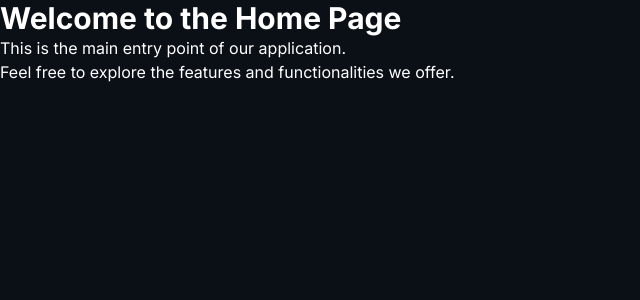
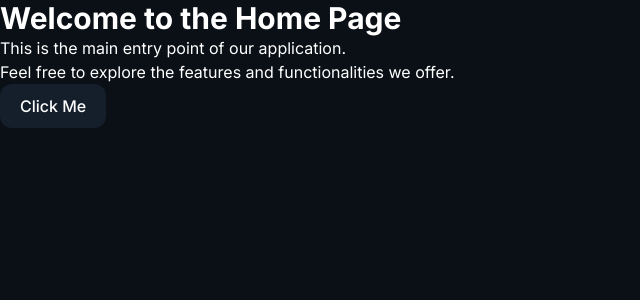
Before and after one commit to thallesrafaell/devbills, a React (Vite) app in the folder interface/: page / in a window 1280 px wide. Shown: the top 300 px of the page, without its empty margins (0-640 px from the left). Built offline with nearby package versions, Linux system fonts and the light colour scheme.

Commit message:
feat: ✨ Adiciona component button

```diff
--- a/interface/index.html
+++ b/interface/index.html
@@ -5,7 +5,7 @@
   <meta charset="UTF-8" />
   <link rel="icon" type="image/svg+xml" href="/vite.svg" />
   <meta name="viewport" content="width=device-width, initial-scale=1.0" />
-  <title>Vite + React + TS</title>
+  <title>DevBills</title>
   <link rel="stylesheet" href="/src/index.css" />
 </head>
 
--- a/interface/package.json
+++ b/interface/package.json
@@ -12,6 +12,7 @@
   "dependencies": {
     "@tailwindcss/vite": "^4.1.8",
     "eslint-plugin-simple-import-sort": "^12.1.1",
+    "lucide-react": "^0.512.0",
     "react": "^19.1.0",
     "react-dom": "^19.1.0",
     "react-router": "^7.6.2",
--- /dev/null
+++ b/interface/src/components/Button/index.tsx
@@ -0,0 +1,66 @@
+import { Loader2 } from "lucide-react";
+import type { ButtonHTMLAttributes } from "react";
+
+type ButtonVariants =
+  | "primary"
+  | "outline"
+  | "secondary"
+  | "danger"
+  | "success";
+
+interface ButtonProps extends ButtonHTMLAttributes<HTMLButtonElement> {
+  children: React.ReactNode;
+  variants?: ButtonVariants;
+  fullWidth?: boolean;
+  isLoading?: boolean;
+}
+
+export default function Button({
+  children,
+  variants = "primary",
+  fullWidth = false,
+  isLoading = false,
+  className,
+  disabled,
+  ...rest
+}: ButtonProps) {
+  const variantClasses = {
+    primary:
+      "bg-primary-500 text-[#051626] font-semibold hover:bg-primary-600 active:translate-y-0",
+
+    outline:
+      "border border-primary-500 text-primary-500 hover:bg-primary-500/10 ",
+    secondary: "bg-gray-800 text-white hover:bg-gray-700",
+    danger: "bg-red-500 text-white hover:brightness-90",
+    success: "bg-green-500 text-white hover:brightness-90",
+  };
+  return (
+    <div>
+      <button
+        type="button"
+        className={`px-5 py-2.5 rounded-xl font-medium transition-all  flex items-center justify-center gap-1  ${
+          variantClasses[variants]
+        } ${fullWidth ? "w-full" : ""} ${className}
+          ${isLoading ? "cursor-not-allowed opacity-70" : "cursor-pointer"}
+
+          `}
+        disabled={disabled || isLoading}
+        {...rest}
+      >
+        {isLoading ? (
+          <>
+            <Loader2
+              className="animate-spin"
+              width={16}
+              height={16}
+              color="currentColor"
+            />
+            {children}
+          </>
+        ) : (
+          children
+        )}
+      </button>
+    </div>
+  );
+}
--- a/interface/src/pages/Home/index.tsx
+++ b/interface/src/pages/Home/index.tsx
@@ -1,9 +1,14 @@
+import Button from "../../components/Button";
+
 export default function Home() {
   return (
     <div>
       <h1 className="text-3xl font-bold">Welcome to the Home Page</h1>
       <p>This is the main entry point of our application.</p>
       <p>Feel free to explore the features and functionalities we offer.</p>
+      <Button variants="secondary" isLoading={false}>
+        Click Me
+      </Button>
     </div>
   );
 }
```
Also changed, not shown: 1 other file (tests, documents, lock files or other folders).
